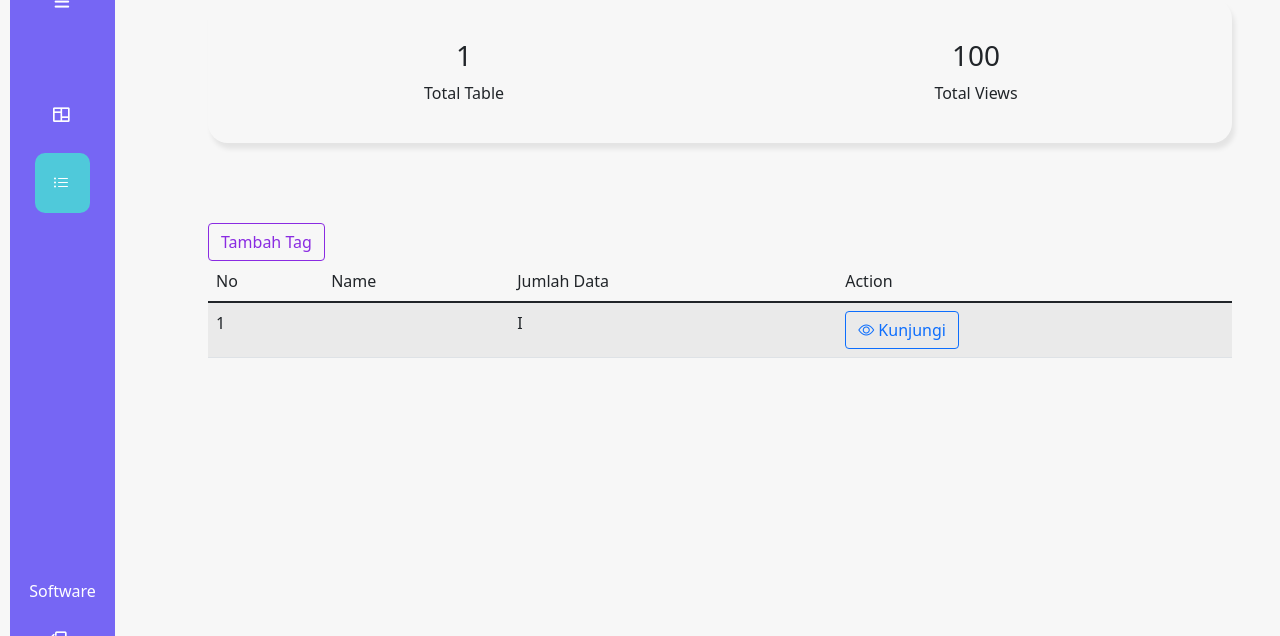
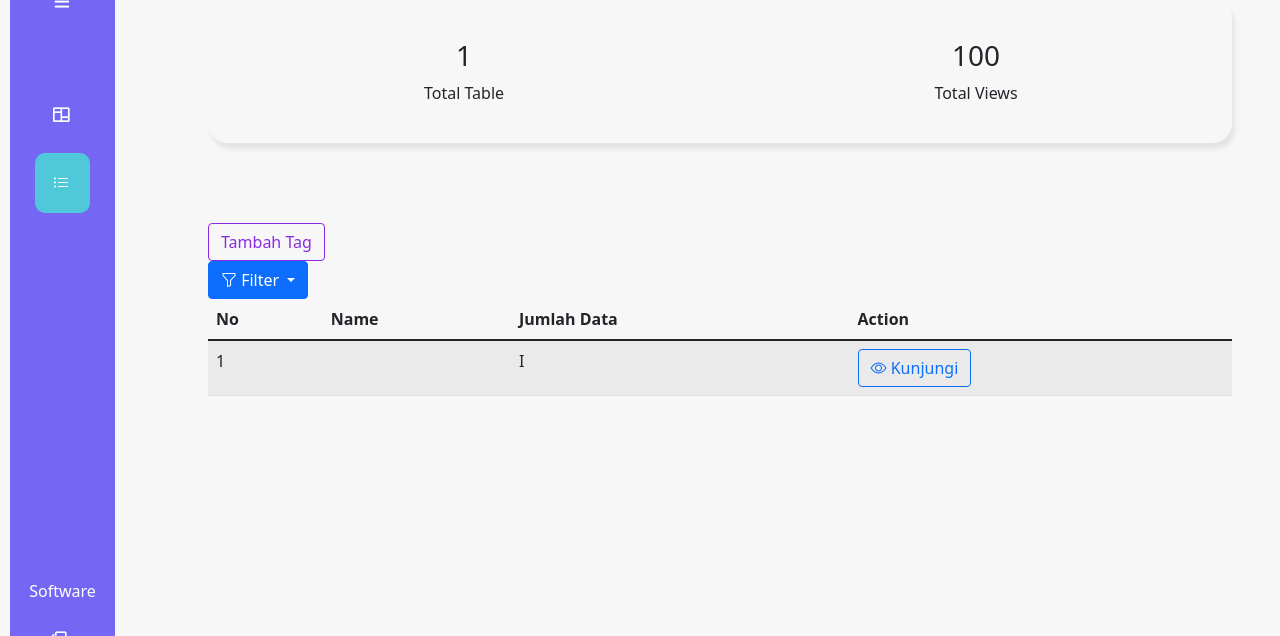
Before and after one commit to dhino12/chart-convert, a PHP site: page /list.php in a window 1280 px wide. Shown: the part 97-733 px from the top of the page. Run offline with PHP 8.4, Linux system fonts and the light colour scheme; the visitor is signed in with stand-in values (Sample User, id 1); data that the repository does not hold is empty; some libraries are stand-ins or nearby versions.

Commit message:
sorting table

```diff
--- a/src/list.php
+++ b/src/list.php
@@ -30,6 +30,7 @@ $counterTag = 0;
     <link rel="stylesheet" href="./style/background/colors.css">
     <link rel="stylesheet" href="./style/background/bg-side.css">
     <link rel="stylesheet" href="./style/responsive/side-responsive.css">
+    <link rel="stylesheet" href="./modules/sorTable.css">
     <link href="https://cdn.jsdelivr.net/npm/bootstrap@5.1.3/dist/css/bootstrap.min.css" rel="stylesheet" integrity="sha384-1BmE4kWBq78iYhFldvKuhfTAU6auU8tT94WrHftjDbrCEXSU1oBoqyl2QvZ6jIW3" crossorigin="anonymous">
     <link rel="stylesheet" href="https://cdn.jsdelivr.net/npm/bootstrap-icons@1.3.0/font/bootstrap-icons.css">
     <script src="./modules/Chart-3.7.1.min.js"></script>
@@ -155,16 +156,38 @@ $counterTag = 0;
                     </div>
                 </div>
 
-                <button type="button" class="btn btn-outline-purple" data-bs-toggle="modal" data-bs-target="#exampleModal" data-bs-whatever="@mdo">Tambah Tag</button>
+                <div class="feature-list">
+                    <button type="button" class="btn btn-outline-purple" data-bs-toggle="modal" data-bs-target="#exampleModal" data-bs-whatever="@mdo">
+                        Tambah Tag
+                    </button>
+                    <div class="dropdown">
+                        <button class="btn btn-primary dropdown-toggle" type="button" id="dropdownMenuButton1" data-bs-toggle="dropdown" aria-expanded="false">
+                            <i class="bi bi-funnel"></i> Filter
+                        </button>
+                        <ul class="dropdown-menu" aria-labelledby="dropdownMenuButton1">
+                            <li><a class="dropdown-item" href="list.php?fil=a-z">A - Z</a></li>
+                            <li><a class="dropdown-item" href="list.php?fil=tagTerbanyak">Tag terbanyak</a></li>
+                            <li>
+                                <select class="form-select" aria-label="Default select example">
+                                    <option selected>Pilih Tag</option>
+                                    <option value="1">One</option>
+                                    <option value="2">Two</option>
+                                    <option value="3">Three</option>
+                                </select>
+                            </li>
+                        </ul>
+                    </div>
+                </div>
+
                 <?php include 'modalTag.php' ?>
 
-                <table class="table table-striped table-hover">
+                <table class="sortable table table-striped table-hover" id="myTable3">
                     <thead>
                         <tr>
-                            <td>No</td>
-                            <td>Name</td>
-                            <td>Jumlah Data</td>
-                            <td>Action</td>
+                            <th mytable2="" onclick="sortTable(0, 'myTable3')">No</th>
+                            <th mytable2="" onclick="sortTable(1, 'myTable3')">Name</th>
+                            <th mytable2="" onclick="sortTable(2, 'myTable3')">Jumlah Data</th>
+                            <th mytable2="" onclick="sortTable(3, 'myTable3')">Action</th>
                         </tr>
                     </thead>
                     <tbody>
@@ -182,6 +205,7 @@ $counterTag = 0;
                                         ?>
                                         <?php $tagsNameStr = explode(',', $tagsAll[0]['tag_name']); ?>
                                         <?php foreach ($tagsNameStr as $key => $tag) :?>
+                                            <?php if($tag === '') continue ?>
                                             <span class="badge bg-primary me-0" id="tag">
                                                 <span> <i class="bi bi-tag"></i> </span>
                                                 <span> <?= $tag ?> </span>
@@ -189,13 +213,12 @@ $counterTag = 0;
                                         <?php endforeach ?>
                                         <?php $counterTag++ ?>
                                     <?php endif ?>
-
                                 </td>
                                 <td><?= $totalRows[$index][0] ?></td>
                                 <td><a href="index.php#<?=$value?>"><button type="button" class="btn btn-outline-primary"><i class="bi bi-eye"></i> Kunjungi</button></a></td>
                             </tr>
                         <?php endforeach ?>
-                    </tbody>
+                    </thead>
                 </table>
             </div>
         </div>
@@ -205,6 +228,7 @@ $counterTag = 0;
     </footer>
     <script src="https://cdn.jsdelivr.net/npm/@popperjs/core@2.11.5/dist/umd/popper.min.js"></script>
     <script src="https://cdn.jsdelivr.net/npm/bootstrap@5.1.3/dist/js/bootstrap.bundle.min.js" integrity="sha384-ka7Sk0Gln4gmtz2MlQnikT1wXgYsOg+OMhuP+IlRH9sENBO0LRn5q+8nbTov4+1p" crossorigin="anonymous"></script>
+    <script src="./modules/sorTable.min.js"></script>
     <script src="./modules/sideBar.js"></script>
     <script src="./modules/index.js"></script>
     <?php if($_SESSION['level'] === 'admins') : ?>
@@ -236,6 +260,10 @@ $counterTag = 0;
                 inputTagEl.value += `${e.target.innerText},`
             }
         })
+        window.onload = function(){
+            TableSorter.makeSortable(document.getElementById("myTable"));
+        };
     </script>
+
 </body>
 </html>
```
